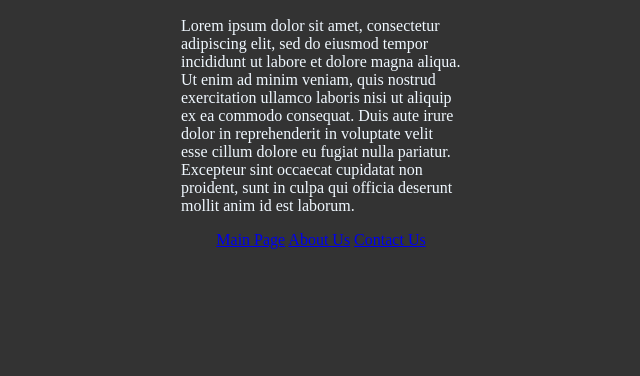
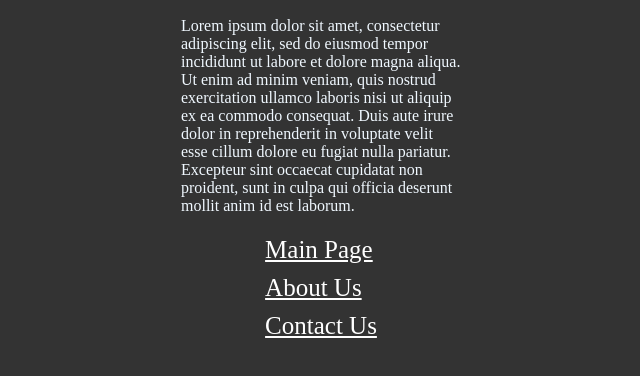
Before and after one commit to BryantMeskill/BasicWebsite, a plain HTML site: page public/index.html in a window 1280 px wide. Shown: the part 126-502 px from the top of the page, without its empty margins (319-959 px from the left). Drawn offline with Linux system fonts and the light colour scheme.

Commit message:
Anchor styling.

```diff
--- a/public/css/style.css
+++ b/public/css/style.css
@@ -7,3 +7,14 @@ body {
   align-items: center;
   margin: 10px 500px 0px 500px;
 }
+
+.link-container {
+  display: flex;
+  flex-direction: column;
+}
+
+a {
+  color: white;
+  padding: 5px;
+  font-size: 25px;
+}
```
